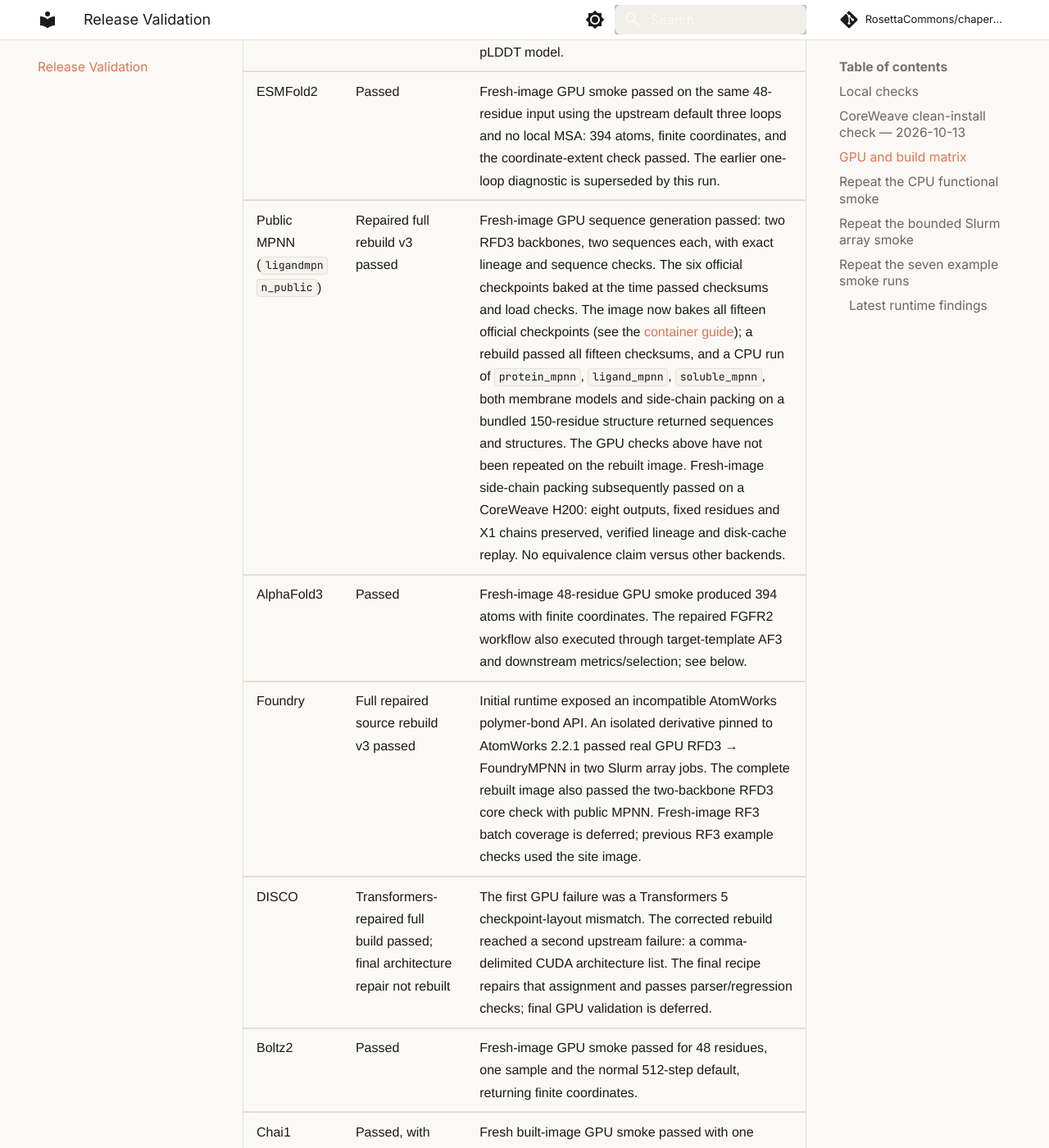
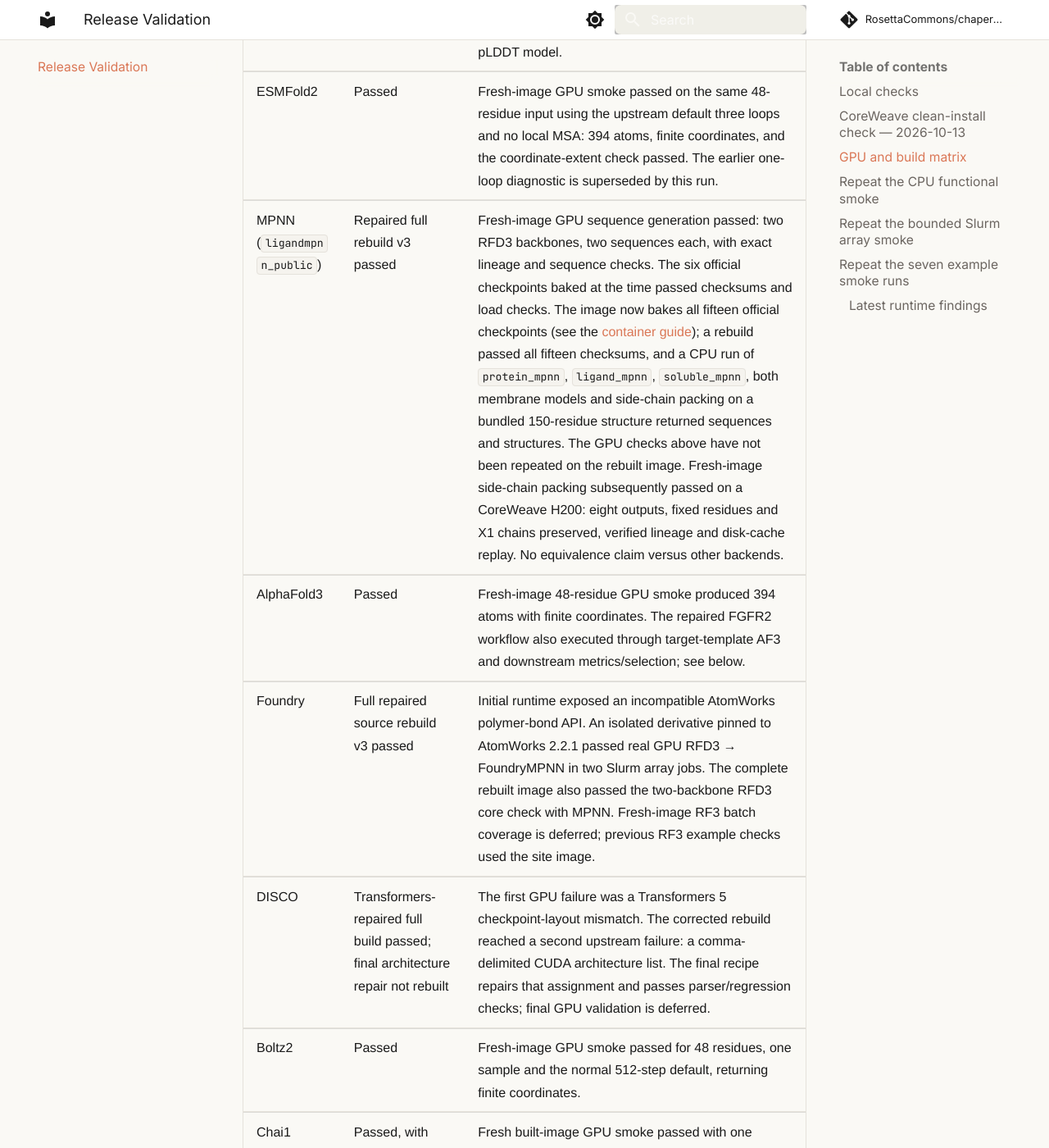
Before and after one commit to RosettaCommons/chaperone, an MkDocs documentation site: the page built from docs/site/release-validation.md, in a window 1280 px wide and 1400 px high, scrolled down 3826 px. Shown: the whole window at 82% size. Built offline with MkDocs 1.6.1 and Material for MkDocs 9.7.7, drawn with Linux system fonts in a browser that asks for light colours; comment, search, counter and statistics services are not loaded; some of the changed text lies outside the part shown.

Commit message:
Call it LigandMPNN, not public LigandMPNN; reword the last fused_mpnn note
Drop the 'public' qualifier from MPNN prose, docs and comments, and reword the
nanoparticle_c3 mpnn_tying note so it no longer names the removed fork.

Co-Authored-By: Claude Sonnet 5.5 <noreply@anthropic.com>

```diff
--- a/docs/site/gen_block_docs.py
+++ b/docs/site/gen_block_docs.py
@@ -337,12 +337,12 @@ def _render_block(name: str, cls) -> list[str]:
     lines.extend(_reference_lines(name, cls))
     if name == "foundry_mpnn":
         lines.extend([
-            "**Validation status:** Wrapper/integration coverage does not establish scientific equivalence to the `mpnn` block (public LigandMPNN). The [PPI benchmark scripts](https://github.com/RosettaCommons/chaperone/tree/main/examples/benchmarks/ppi) provide a starting point for a controlled comparison; no equivalence result is asserted here.",
+            "**Validation status:** Wrapper/integration coverage does not establish scientific equivalence to the `mpnn` block (LigandMPNN). The [PPI benchmark scripts](https://github.com/RosettaCommons/chaperone/tree/main/examples/benchmarks/ppi) provide a starting point for a controlled comparison; no equivalence result is asserted here.",
             "",
         ])
     if name == "mpnn":
         lines.extend([
-            "**Backend:** `mpnn` runs the public MIT-licensed `dauparas/LigandMPNN` source with every official checkpoint baked into the `ligandmpnn_public` image (`chaperone install ligandmpnn_public`). `model_type` selects the model (`protein_mpnn`, `ligand_mpnn`, `soluble_mpnn`, and the two membrane models) and `noise_level` the checkpoint version; the [container guide](containers.md) lists the valid combinations. No scientific equivalence is asserted between public LigandMPNN and `foundry_mpnn`.",
+            "**Backend:** `mpnn` runs the MIT-licensed `dauparas/LigandMPNN` source with every official checkpoint baked into the `ligandmpnn_public` image (`chaperone install ligandmpnn_public`). `model_type` selects the model (`protein_mpnn`, `ligand_mpnn`, `soluble_mpnn`, and the two membrane models) and `noise_level` the checkpoint version; the [container guide](containers.md) lists the valid combinations. No scientific equivalence is asserted between LigandMPNN and `foundry_mpnn`.",
             "",
         ])
     if name in METRIC_NOTES:
--- a/docs/site/release-validation.md
+++ b/docs/site/release-validation.md
@@ -11,7 +11,7 @@ is explicitly deferred; no additional cluster tests are running.
 | Framework regression suite | **631 passed, 14 skipped** after the targeted naming-check rerun following the main-branch docs merge. Includes PR #356 regressions, smoke configuration, container selection/binds, site settings and Slurm resources. |
 | Eval controller suite | **259 passed, 2 skipped**, plus **27 passing subtests**. Includes snapshots, isolation, site profiles, scoring dispatch and guarded Slurm submission. |
 | Submission/scoring helpers | **13 passed**. |
-| Wheel and source distribution | Built successfully. Wheel: 184 members; source archive: 243. Project MIT metadata, packaged third-party notices, the public MPNN recipe and required runtime assets present; no eval harness or `.env.ipd` included. |
+| Wheel and source distribution | Built successfully. Wheel: 184 members; source archive: 243. Project MIT metadata, packaged third-party notices, the MPNN recipe and required runtime assets present; no eval harness or `.env.ipd` included. |
 | Documentation | Block reference regenerated; strict MkDocs build passed. |
 | Container recipes | All 22 scientific-tool recipes rendered and checked statically. This does not mean all 22 were rebuilt or exercised. Eval image shell sections also passed syntax checks. |
 
@@ -87,7 +87,7 @@ we did not introduce a CoreWeave preset or infer resource policy from GPU names.
 
 The login node rejected Apptainer `%post` with a mount-propagation permission
 error. Run container installation inside an approved compute allocation on this
-cluster, using the same shared image directory. The fresh public LigandMPNN
+cluster, using the same shared image directory. The fresh LigandMPNN
 build there completed with Torch 2.11.0/CUDA 12.8 and passed package
 compatibility, six checksum/load gates and imports.
 
@@ -127,9 +127,9 @@ checks execution and output integration. Neither establishes prediction quality.
 |---|---|---|
 | SimpleFold | Passed | Fresh image GPU smoke passed on a 48-residue input, using `simplefold_100M` without the optional pLDDT model. |
 | ESMFold2 | Passed | Fresh-image GPU smoke passed on the same 48-residue input using the upstream default three loops and no local MSA: 394 atoms, finite coordinates, and the coordinate-extent check passed. The earlier one-loop diagnostic is superseded by this run. |
-| Public MPNN (`ligandmpnn_public`) | Repaired full rebuild v3 passed | Fresh-image GPU sequence generation passed: two RFD3 backbones, two sequences each, with exact lineage and sequence checks. The six official checkpoints baked at the time passed checksums and load checks. The image now bakes all fifteen official checkpoints (see the [container guide](containers.md)); a rebuild passed all fifteen checksums, and a CPU run of `protein_mpnn`, `ligand_mpnn`, `soluble_mpnn`, both membrane models and side-chain packing on a bundled 150-residue structure returned sequences and structures. The GPU checks above have not been repeated on the rebuilt image. Fresh-image side-chain packing subsequently passed on a CoreWeave H200: eight outputs, fixed residues and X1 chains preserved, verified lineage and disk-cache replay. No equivalence claim versus other backends. |
+| MPNN (`ligandmpnn_public`) | Repaired full rebuild v3 passed | Fresh-image GPU sequence generation passed: two RFD3 backbones, two sequences each, with exact lineage and sequence checks. The six official checkpoints baked at the time passed checksums and load checks. The image now bakes all fifteen official checkpoints (see the [container guide](containers.md)); a rebuild passed all fifteen checksums, and a CPU run of `protein_mpnn`, `ligand_mpnn`, `soluble_mpnn`, both membrane models and side-chain packing on a bundled 150-residue structure returned sequences and structures. The GPU checks above have not been repeated on the rebuilt image. Fresh-image side-chain packing subsequently passed on a CoreWeave H200: eight outputs, fixed residues and X1 chains preserved, verified lineage and disk-cache replay. No equivalence claim versus other backends. |
 | AlphaFold3 | Passed | Fresh-image 48-residue GPU smoke produced 394 atoms with finite coordinates. The repaired FGFR2 workflow also executed through target-template AF3 and downstream metrics/selection; see below. |
-| Foundry | Full repaired source rebuild v3 passed | Initial runtime exposed an incompatible AtomWorks polymer-bond API. An isolated derivative pinned to AtomWorks 2.2.1 passed real GPU RFD3 → FoundryMPNN in two Slurm array jobs. The complete rebuilt image also passed the two-backbone RFD3 core check with public MPNN. Fresh-image RF3 batch coverage is deferred; previous RF3 example checks used the site image. |
+| Foundry | Full repaired source rebuild v3 passed | Initial runtime exposed an incompatible AtomWorks polymer-bond API. An isolated derivative pinned to AtomWorks 2.2.1 passed real GPU RFD3 → FoundryMPNN in two Slurm array jobs. The complete rebuilt image also passed the two-backbone RFD3 core check with MPNN. Fresh-image RF3 batch coverage is deferred; previous RF3 example checks used the site image. |
 | DISCO | Transformers-repaired full build passed; final architecture repair not rebuilt | The first GPU failure was a Transformers 5 checkpoint-layout mismatch. The corrected rebuild reached a second upstream failure: a comma-delimited CUDA architecture list. The final recipe repairs that assignment and passes parser/regression checks; final GPU validation is deferred. |
 | Boltz2 | Passed | Fresh-image GPU smoke passed for 48 residues, one sample and the normal 512-step default, returning finite coordinates. |
 | Chai1 | Passed, with explicit Torch compatibility override | Fresh built-image GPU smoke passed with one sample and the normal 200 diffusion steps; compiled artifact step naming is correct after its repair. |
@@ -138,7 +138,7 @@ checks execution and output integration. Neither establishes prediction quality.
 | Eval agent | Passed | Clean imports/block discovery and CPU functional smoke passed. Nested Apptainer execution passed with `/dev/fuse` bound, matching the controller runtime binds. Full LLM agent trial remains untested. |
 | Eval baseline | Passed | Image build checks passed; full baseline trial pending. |
 
-The final core batch on one RTX A6000 passed fresh-image RFD3 → public MPNN,
+The final core batch on one RTX A6000 passed fresh-image RFD3 → MPNN,
 then independent AF3 and ESMFold2 predictions of all four designed sequences.
 The helper verified exact sequences, parent lineage, finite bounded coordinates,
 confidence metrics and disk-cache replay without new execution or changed output
```
Also changed, not shown: .agents/skills/blocks-reference/SKILL.md (+1 -1 lines), .agents/skills/blocks-reference/references/design-sequence.md (+1 -1 lines), THIRD_PARTY_NOTICES.md (+1 -1 lines), docs/site/blocks-reference.md (+4 -4 lines), docs/site/containers.md (+3 -3 lines), examples/README.md (+2 -2 lines), examples/benchmarks/ppi/README.md (+2 -2 lines), 6 other files.
